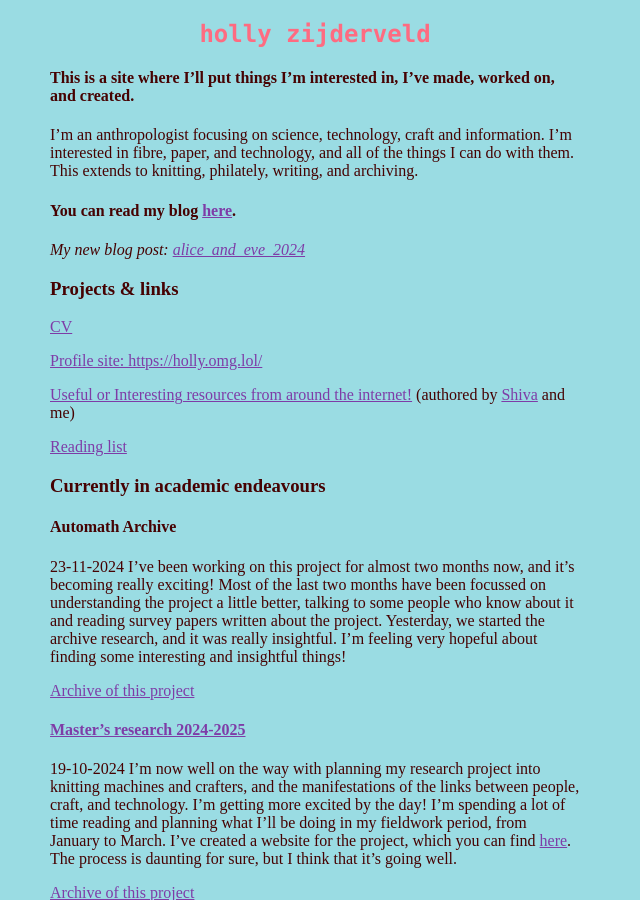
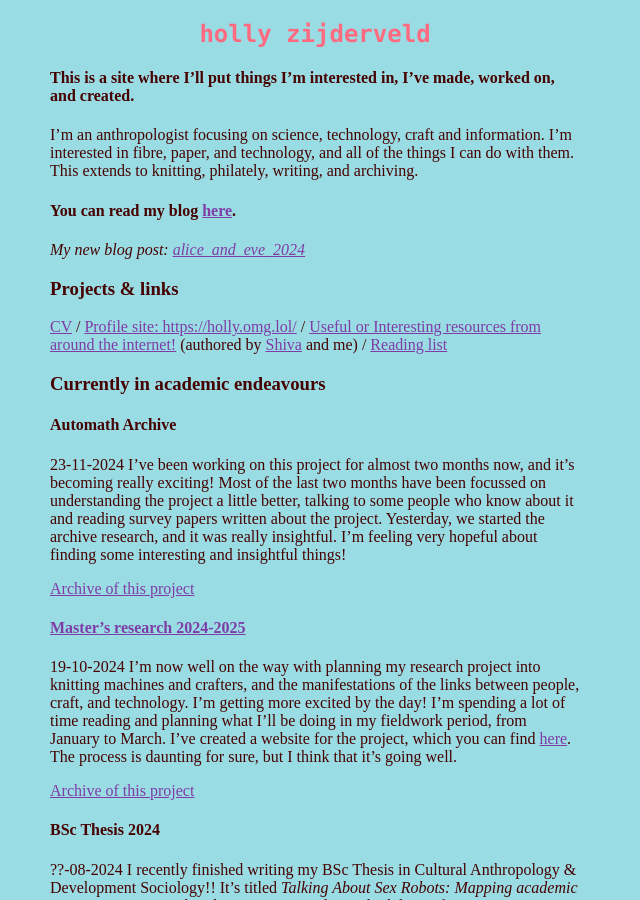
Before and after one commit to hollyz1jderveld/hollyz1jderveld.github.io, a Jekyll site: the page built from index.md, in a window 1280 px wide and 900 px high. Shown: the whole window, without its empty margins (0-640 px from the left). Built offline with Jekyll 4.4.1, drawn with Linux system fonts in a browser that asks for light colours; some web fonts are replaced; Markdown is read by kramdown in place of the engine named in the settings; our own code applies the rules of GitHub Pages for plain Markdown files.

Commit message:
reformat

```diff
--- a/index.md
+++ b/index.md
@@ -11,13 +11,7 @@ I'm an anthropologist focusing on science, technology, craft and information. I'
 *My new blog post: [alice_and_eve_2024](https://hollyz1jderveld.github.io/blog/pages/aae_2024)*
 
 ### Projects & links
-[CV](https://read.cv/zijderveld)
-
-[Profile site: https://holly.omg.lol/](https://holly.omg.lol)
-
-[Useful or Interesting resources from around the internet!](https://gl0bsec.github.io/fun_websites.html) (authored by [Shiva](https://gl0bsec.github.io/) and me)
-
-[Reading list](https://hollyz1jderveld.github.io/reading-list/)
+[CV](https://read.cv/zijderveld) / [Profile site: https://holly.omg.lol/](https://holly.omg.lol) / [Useful or Interesting resources from around the internet!](https://gl0bsec.github.io/fun_websites.html) (authored by [Shiva](https://gl0bsec.github.io/) and me) / [Reading list](https://hollyz1jderveld.github.io/reading-list/)
 
 ### Currently in academic endeavours
 
```
